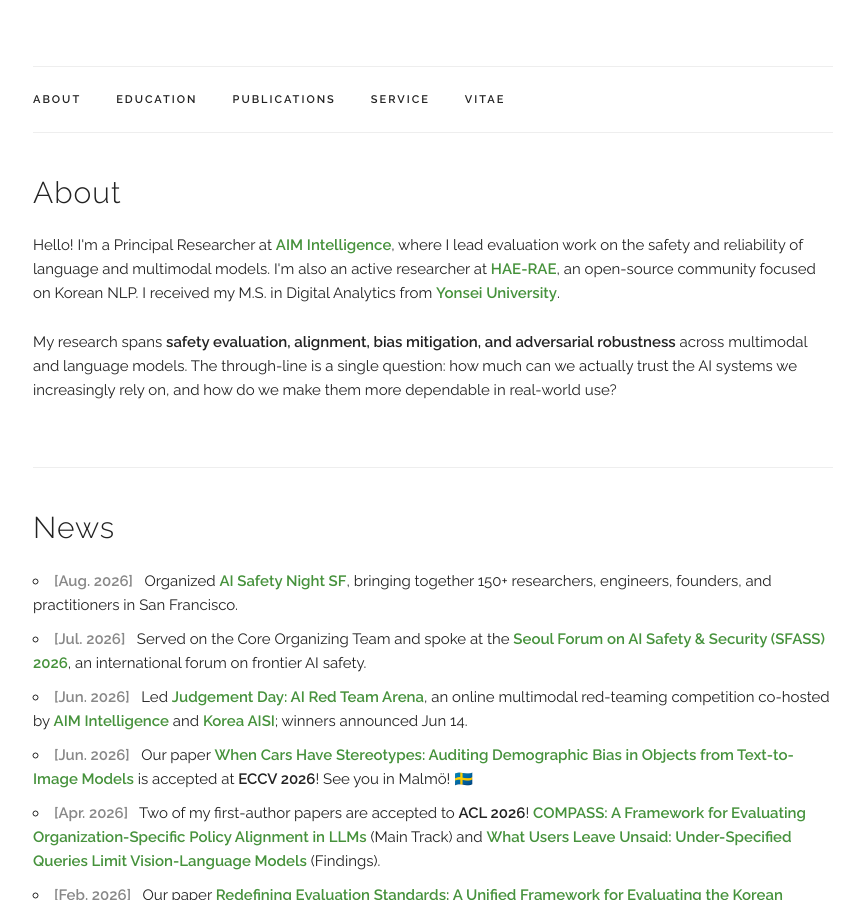
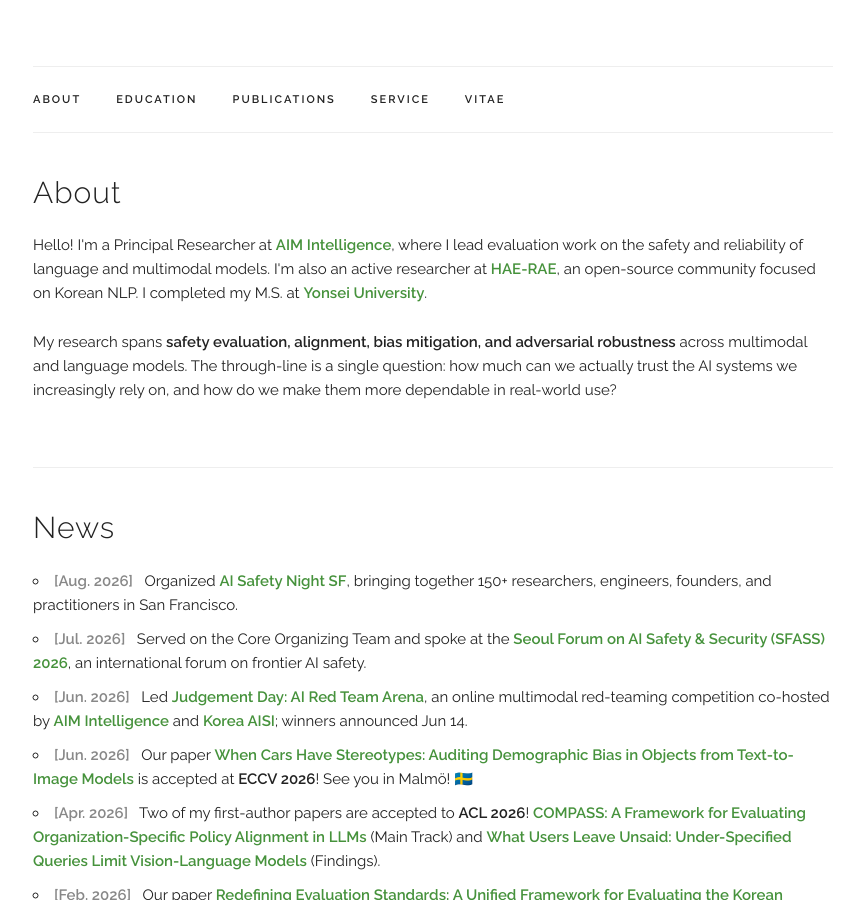
Before and after one commit to Dasol-Choi/dasol-choi.github.io, a Jekyll site: the page built from index.html, in a window 1280 px wide and 900 px high, scrolled down 309 px. Shown: the whole window, without its empty margins (207-1071 px from the left). Built offline with Jekyll 4.4.1, drawn with Linux system fonts in a browser that asks for light colours; some web fonts are replaced.

Commit message:
edit about

```diff
--- a/index.html
+++ b/index.html
@@ -11,7 +11,7 @@ layout: default
     I'm also an active researcher at
     <a href="https://huggingface.co/HAERAE-HUB" target="_blank">HAE-RAE</a>,
     an open-source community focused on Korean NLP.
-    I received my M.S. in Digital Analytics from
+    I completed my M.S. at
     <a href="https://digitalanalytics.yonsei.ac.kr/digital_analytics/index.do" target="_blank">Yonsei University</a>.
   </p>
   <p>
```
